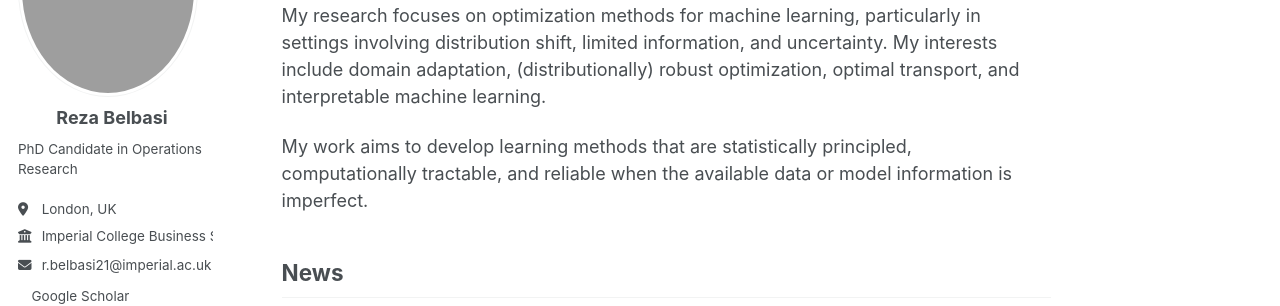
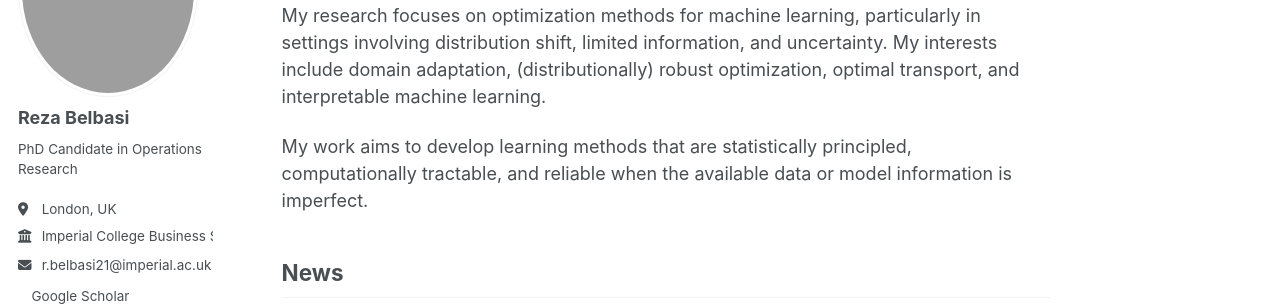
Before and after one commit to rezabelbasi/rezabelbasi.github.io, a Jekyll site: the page built from _pages/about.md, in a window 1280 px wide. Shown: the part 219-525 px from the top of the page. Built offline with Jekyll 4.4.1, drawn with Linux system fonts in a browser that asks for light colours; a style sheet for code colours, icons or effects is not loaded.

Commit message:
Comment out author name centering styles
Comment out media query for centering author name

```diff
--- a/assets/css/main.scss
+++ b/assets/css/main.scss
@@ -50,10 +50,10 @@
   border: 1px solid var(--global-border-color);
 }
 
-/* Center the name under the profile photo */
-@media screen and (min-width: 1024px) {
-  .author__name {
-    width: 188px;
-    text-align: center;
-  }
-}
+// /* Center the name under the profile photo */
+// @media screen and (min-width: 1024px) {
+//   .author__name {
+//     width: 188px;
+//     text-align: center;
+//   }
+// }
```
